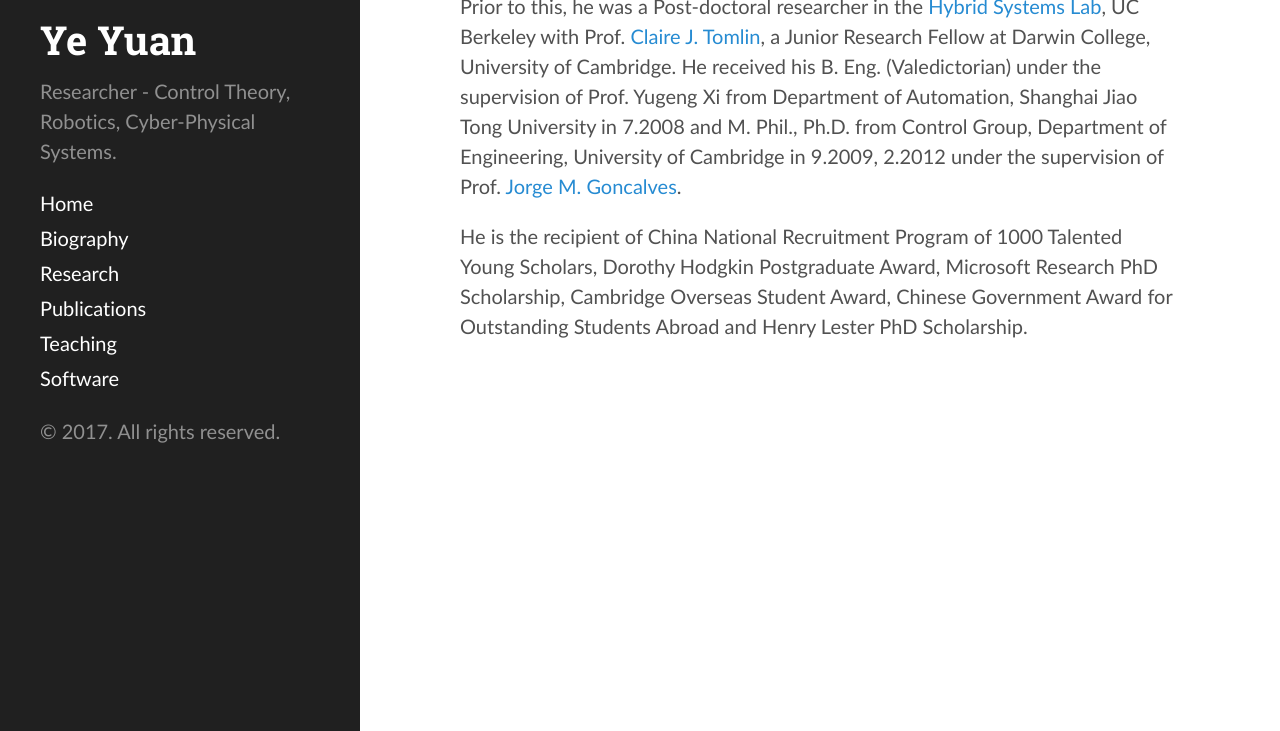
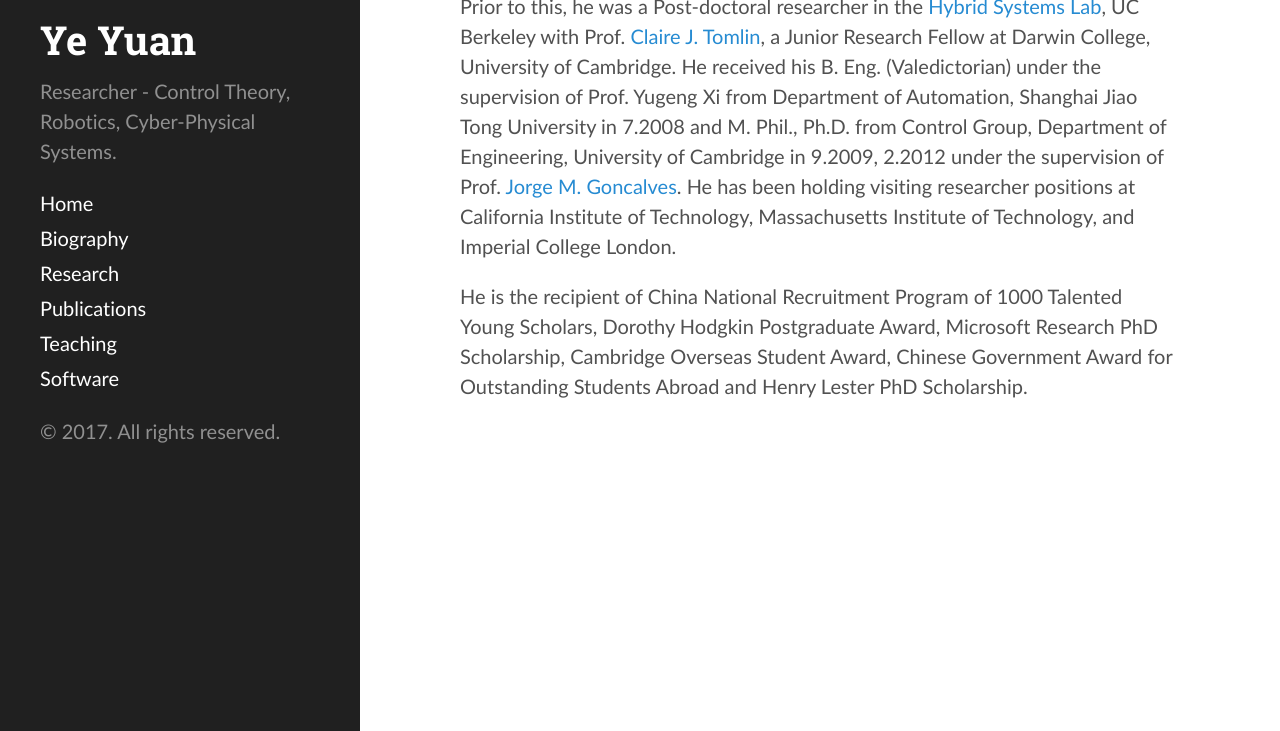
Before and after one commit to yy311/yy311.github.io, a Jekyll site: the page built from bio.md, in a window 1280 px wide, cut to the strip 169-900 px from the top of the page. Built offline with Jekyll 4.4.1, drawn with Linux system fonts in a browser that asks for light colours.

Commit message:
Update bio.md

```diff
--- a/bio.md
+++ b/bio.md
@@ -5,6 +5,6 @@
 
 Ye Yuan (<a href="https://hybrid.eecs.berkeley.edu/~yeyuan/cv_yeyuan_2016.pdf">Curriculum Vitae</a>) is a Professor of Control Theory, at School of Automation, Huazhong University of Science and Technology.
 
-Prior to this, he was a Post-doctoral researcher in the [Hybrid Systems Lab](http://hybrid.eecs.berkeley.edu/), UC Berkeley with Prof. [Claire J. Tomlin](http://eecs.berkeley.edu/~tomlin), a Junior Research Fellow at Darwin College, University of Cambridge. He received his B. Eng. (Valedictorian) under the supervision of Prof. Yugeng Xi from Department of Automation, Shanghai Jiao Tong University in 7.2008 and M. Phil., Ph.D. from Control Group, Department of Engineering, University of Cambridge in 9.2009, 2.2012 under the supervision of Prof. [Jorge M. Goncalves](http://wwwen.uni.lu/lcsb/people/jorge_goncalves).
+Prior to this, he was a Post-doctoral researcher in the [Hybrid Systems Lab](http://hybrid.eecs.berkeley.edu/), UC Berkeley with Prof. [Claire J. Tomlin](http://eecs.berkeley.edu/~tomlin), a Junior Research Fellow at Darwin College, University of Cambridge. He received his B. Eng. (Valedictorian) under the supervision of Prof. Yugeng Xi from Department of Automation, Shanghai Jiao Tong University in 7.2008 and M. Phil., Ph.D. from Control Group, Department of Engineering, University of Cambridge in 9.2009, 2.2012 under the supervision of Prof. [Jorge M. Goncalves](http://wwwen.uni.lu/lcsb/people/jorge_goncalves). He has been holding visiting researcher positions at California Institute of Technology, Massachusetts Institute of Technology, and Imperial College London.
 
 He is the recipient of China National Recruitment Program of 1000 Talented Young Scholars, Dorothy Hodgkin Postgraduate Award, Microsoft Research PhD Scholarship, Cambridge Overseas Student Award, Chinese Government Award for Outstanding Students Abroad and Henry Lester PhD Scholarship.
```
